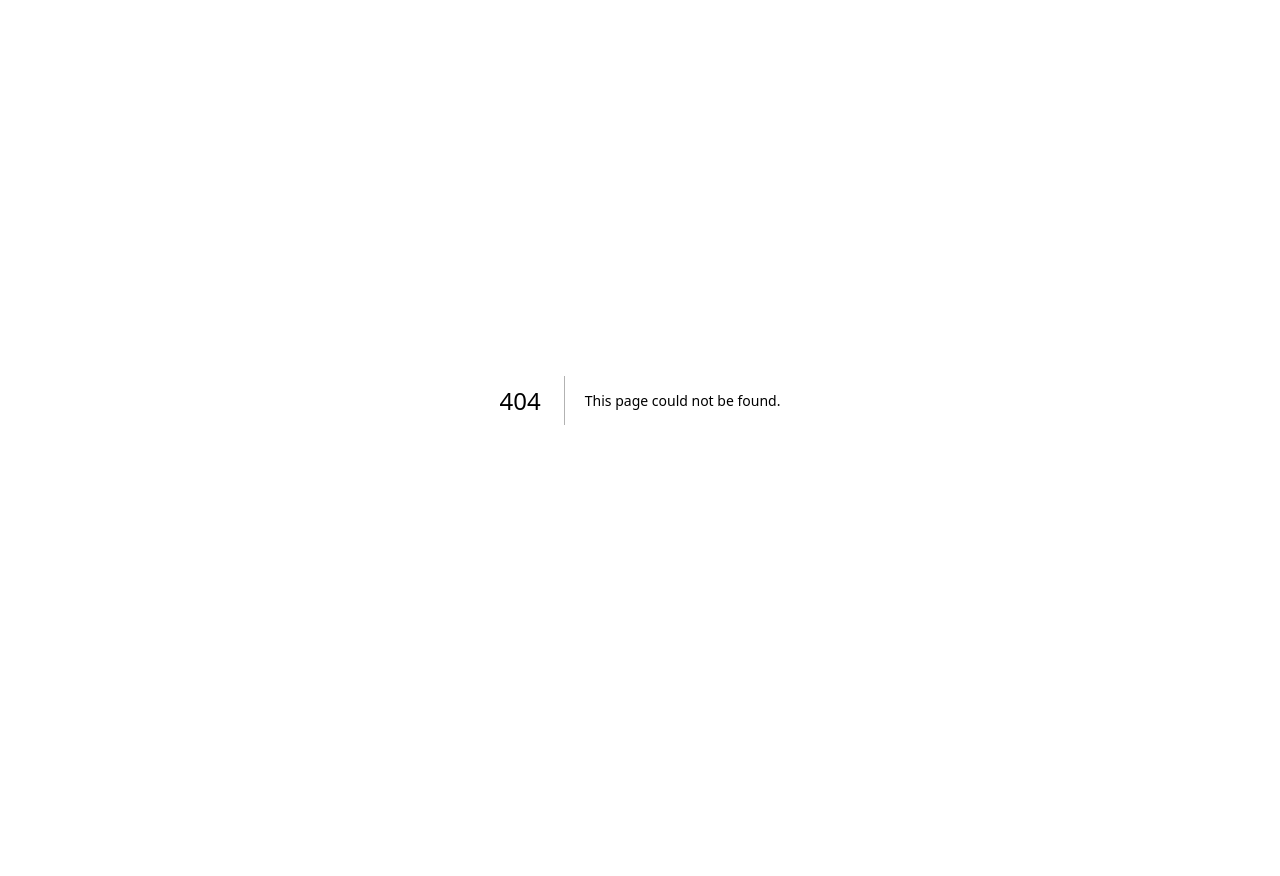
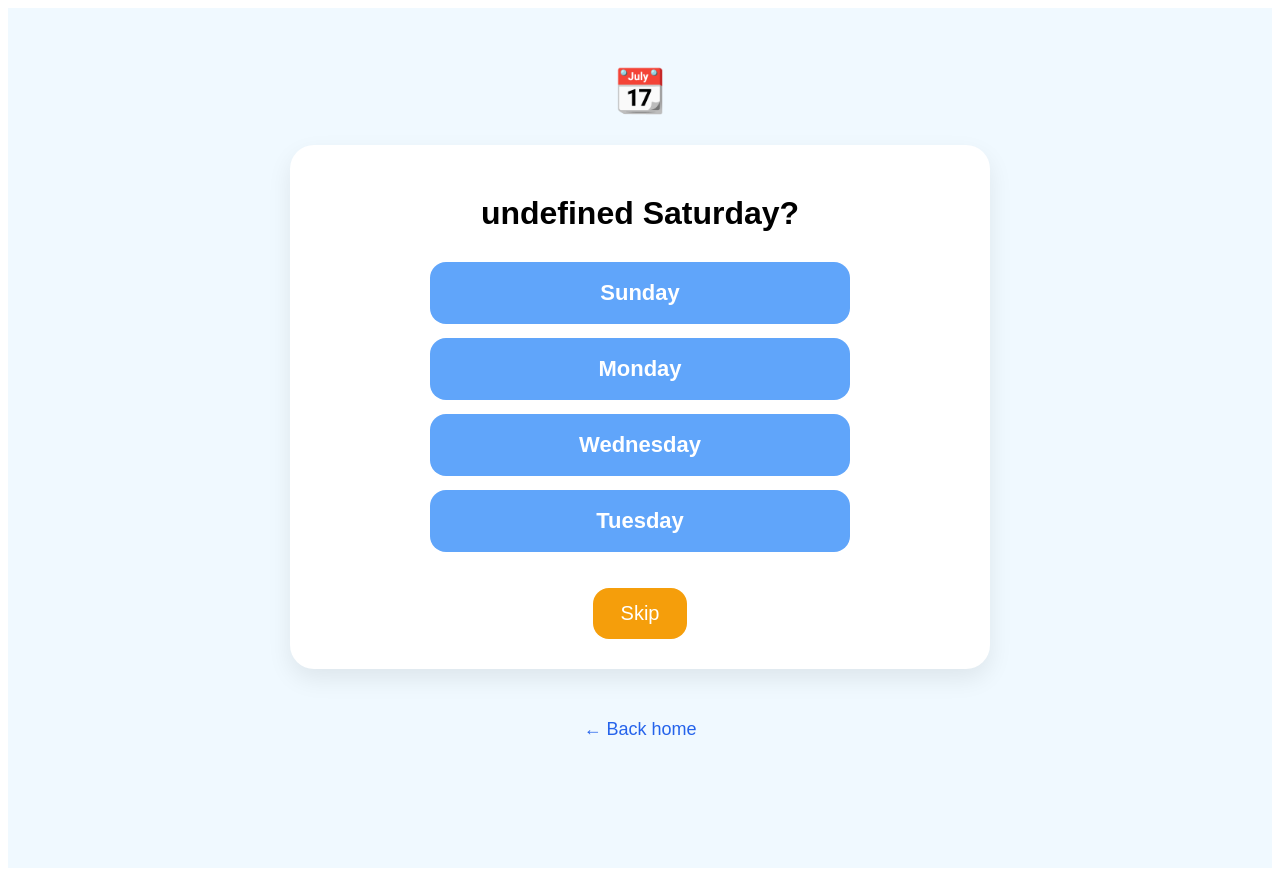
Before and after one commit to ossthun/kids, a Next.js app: page /calendar in a window 1280 px wide. Before the commit this address had no page. Before the commit the page ends 800 px from the top, so only its background shows below. Built offline with nearby package versions, Linux system fonts and the light colour scheme.

Commit message:
Add CalendarGamePage component with quiz functionality

```diff
--- /dev/null
+++ b/pages/calendar.js
@@ -0,0 +1,200 @@
+import { useEffect, useState } from "react";
+import { getLanguage, translations } from "../translations";
+
+function randomNumber(max) {
+  return Math.floor(Math.random() * max);
+}
+
+function shuffle(array) {
+  return [...array].sort(() => Math.random() - 0.5);
+}
+
+export default function CalendarGamePage() {
+  const [language, setLanguage] = useState("en");
+  const [question, setQuestion] = useState(null);
+  const [message, setMessage] = useState("");
+
+  useEffect(() => {
+    setLanguage(getLanguage());
+  }, []);
+
+  const t = translations[language];
+
+  const createQuestion = () => {
+    const type = Math.random() < 0.5 ? "day" : "month";
+
+    if (type === "day") {
+      const index = randomNumber(7);
+      const direction = Math.random() < 0.5 ? "after" : "before";
+      const correctIndex =
+        direction === "after"
+          ? (index + 1) % 7
+          : (index + 6) % 7;
+
+      const correctAnswer = t.days[correctIndex];
+
+      return {
+        text:
+          direction === "after"
+            ? `${t.calendarQuestionAfterDay} ${t.days[index]}?`
+            : `${t.calendarQuestionBeforeDay} ${t.days[index]}?`,
+        correctAnswer,
+        answers: shuffle([
+          correctAnswer,
+          t.days[(correctIndex + 1) % 7],
+          t.days[(correctIndex + 2) % 7],
+          t.days[(correctIndex + 3) % 7],
+        ]),
+      };
+    }
+
+    const index = randomNumber(12);
+    const direction = Math.random() < 0.5 ? "after" : "before";
+    const correctIndex =
+      direction === "after"
+        ? (index + 1) % 12
+        : (index + 11) % 12;
+
+    const correctAnswer = t.monthNames[correctIndex];
+
+    return {
+      text:
+        direction === "after"
+          ? `${t.calendarQuestionAfterMonth} ${t.monthNames[index]}?`
+          : `${t.calendarQuestionBeforeMonth} ${t.monthNames[index]}?`,
+      correctAnswer,
+      answers: shuffle([
+        correctAnswer,
+        t.monthNames[(correctIndex + 1) % 12],
+        t.monthNames[(correctIndex + 2) % 12],
+        t.monthNames[(correctIndex + 3) % 12],
+      ]),
+    };
+  };
+
+  useEffect(() => {
+    setQuestion(createQuestion());
+  }, [language]);
+
+  const nextQuestion = () => {
+    setQuestion(createQuestion());
+    setMessage("");
+  };
+
+  const checkAnswer = (answer) => {
+    if (answer === question.correctAnswer) {
+      setMessage(t.correct);
+      setTimeout(nextQuestion, 700);
+    } else {
+      setMessage(t.tryAgain);
+    }
+  };
+
+  if (!question) return null;
+
+  return (
+    <main style={styles.page}>
+      <h1 style={styles.title}>📆 {t.calendarGameTitle}</h1>
+
+      <p style={styles.subtitle}>
+        {t.calendarGameSubtitle}
+      </p>
+
+      <div style={styles.card}>
+        <p style={styles.question}>
+          {question.text}
+        </p>
+
+        <div style={styles.answers}>
+          {question.answers.map((answer) => (
+            <button
+              key={answer}
+              onClick={() => checkAnswer(answer)}
+              style={styles.answerButton}
+            >
+              {answer}
+            </button>
+          ))}
+        </div>
+
+        <p style={styles.message}>{message}</p>
+
+        <button onClick={nextQuestion} style={styles.skipButton}>
+          {t.skip}
+        </button>
+      </div>
+
+      <a href="/" style={styles.backLink}>
+        {t.backHome}
+      </a>
+    </main>
+  );
+}
+
+const styles = {
+  page: {
+    minHeight: "100vh",
+    background: "#f0f9ff",
+    padding: "30px",
+    textAlign: "center",
+    fontFamily: "Arial, sans-serif"
+  },
+  title: {
+    fontSize: "42px",
+    color: "#2563eb"
+  },
+  subtitle: {
+    fontSize: "22px"
+  },
+  card: {
+    maxWidth: "640px",
+    margin: "30px auto",
+    background: "white",
+    borderRadius: "24px",
+    padding: "30px",
+    boxShadow: "0 10px 25px rgba(0,0,0,0.08)"
+  },
+  question: {
+    fontSize: "32px",
+    fontWeight: "bold",
+    margin: "20px 0 30px"
+  },
+  answers: {
+    display: "grid",
+    gap: "14px",
+    maxWidth: "420px",
+    margin: "0 auto"
+  },
+  answerButton: {
+    padding: "18px",
+    background: "#60a5fa",
+    color: "white",
+    border: "none",
+    borderRadius: "16px",
+    fontSize: "22px",
+    fontWeight: "bold",
+    cursor: "pointer"
+  },
+  message: {
+    fontSize: "26px",
+    fontWeight: "bold",
+    marginTop: "24px"
+  },
+  skipButton: {
+    marginTop: "10px",
+    padding: "14px 28px",
+    background: "#f59e0b",
+    color: "white",
+    border: "none",
+    borderRadius: "16px",
+    fontSize: "20px",
+    cursor: "pointer"
+  },
+  backLink: {
+    display: "inline-block",
+    marginTop: "20px",
+    color: "#2563eb",
+    fontSize: "18px",
+    textDecoration: "none"
+  }
+};
```
